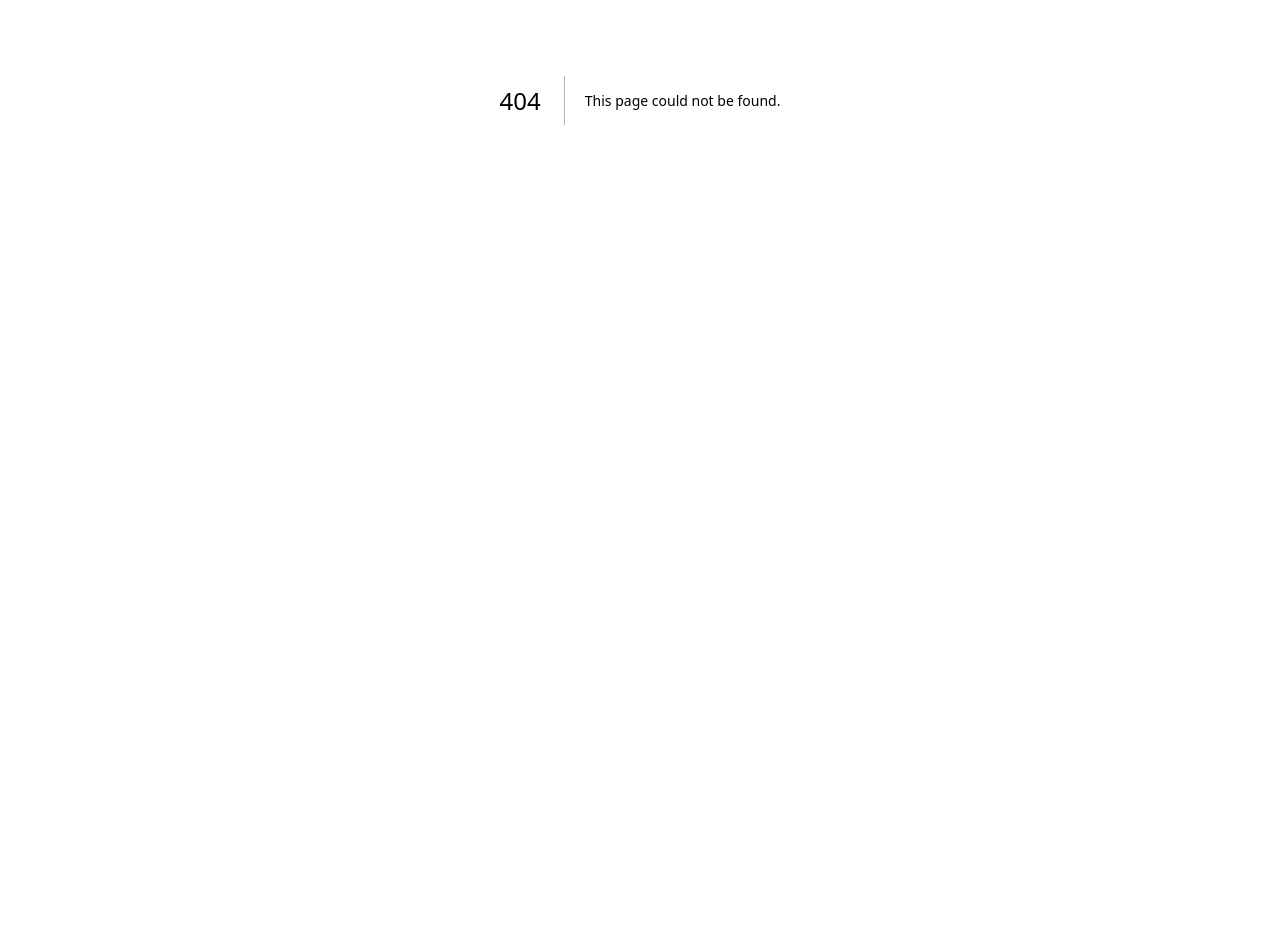
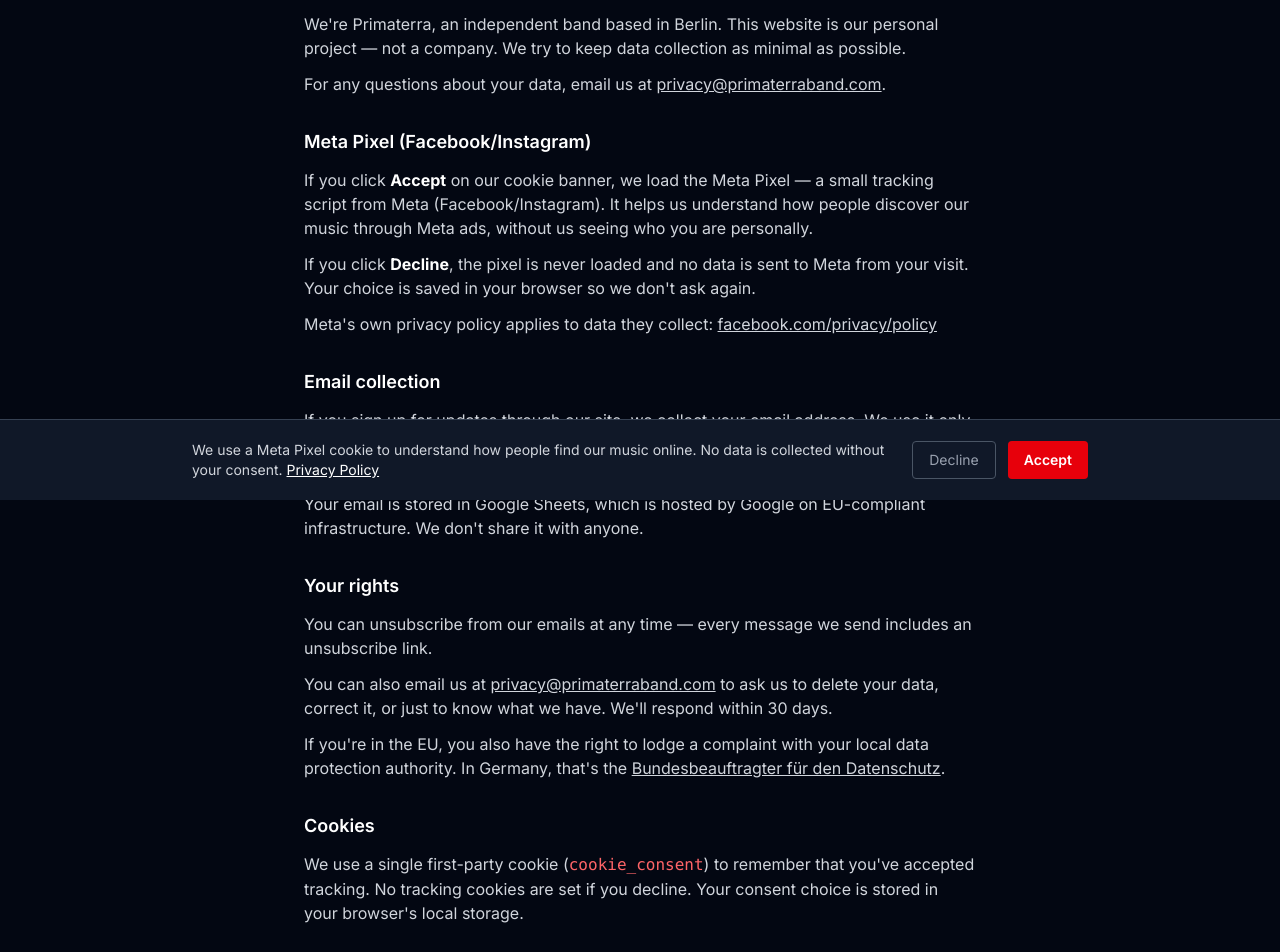
Before and after one commit to admin-primaterra/website, a Next.js app: page /privacy in a window 1280 px wide. Before the commit this address had no page. Shown: the part 300-1252 px from the top of the page. Before the commit the page ends 800 px from the top, so only its background shows below. Built offline with nearby package versions, Linux system fonts and the light colour scheme; no server answers.

Commit message:
consent and privacy policy

```diff
--- a/src/app/layout.tsx
+++ b/src/app/layout.tsx
@@ -2,6 +2,8 @@
 import { Inter } from "next/font/google";
 import "./globals.css";
 import Navbar from "@/components/Navbar";
+import Footer from "@/components/Footer";
+import CookieConsent from "@/components/CookieConsent";
 
 const inter = Inter({ subsets: ["latin"] });
 
@@ -51,7 +53,8 @@
         {/* 2. The main page content (Home, Gallery, etc.) */}
         {children}
 
-        {/* Optional: Add a Footer component here later */}
+        <Footer />
+        <CookieConsent />
       </body>
     </html>
   );
--- /dev/null
+++ b/src/app/privacy/page.tsx
@@ -0,0 +1,119 @@
+import Link from 'next/link';
+
+export const metadata = {
+  title: 'Privacy Policy | Primaterra',
+};
+
+export default function PrivacyPolicy() {
+  return (
+    <main className="min-h-screen bg-gray-950 text-gray-300 px-6 py-24">
+      <div className="max-w-2xl mx-auto space-y-8">
+
+        <div>
+          <Link href="/" className="text-sm text-gray-500 hover:text-white transition">
+            ← Back to site
+          </Link>
+        </div>
+
+        <h1 className="text-3xl font-bold text-white uppercase tracking-widest">
+          Privacy Policy
+        </h1>
+        <p className="text-gray-500 text-sm">Last updated: June 2026</p>
+
+        <section className="space-y-3">
+          <h2 className="text-lg font-semibold text-white">Who we are</h2>
+          <p>
+            We&apos;re Primaterra, an independent band based in Berlin. This website is our
+            personal project — not a company. We try to keep data collection as minimal
+            as possible.
+          </p>
+          <p>
+            For any questions about your data, email us at{' '}
+            <a href="mailto:privacy@primaterraband.com" className="underline hover:text-white transition">
+              privacy@primaterraband.com
+            </a>
+            .
+          </p>
+        </section>
+
+        <section className="space-y-3">
+          <h2 className="text-lg font-semibold text-white">Meta Pixel (Facebook/Instagram)</h2>
+          <p>
+            If you click <strong className="text-white">Accept</strong> on our cookie banner,
+            we load the Meta Pixel — a small tracking script from Meta (Facebook/Instagram).
+            It helps us understand how people discover our music through Meta ads, without
+            us seeing who you are personally.
+          </p>
+          <p>
+            If you click <strong className="text-white">Decline</strong>, the pixel is never
+            loaded and no data is sent to Meta from your visit. Your choice is saved in your
+            browser so we don&apos;t ask again.
+          </p>
+          <p>
+            Meta&apos;s own privacy policy applies to data they collect:{' '}
+            <a
+              href="https://www.facebook.com/privacy/policy"
+              target="_blank"
+              rel="noopener noreferrer"
+              className="underline hover:text-white transition"
+            >
+              facebook.com/privacy/policy
+            </a>
+          </p>
+        </section>
+
+        <section className="space-y-3">
+          <h2 className="text-lg font-semibold text-white">Email collection</h2>
+          <p>
+            If you sign up for updates through our site, we collect your email address.
+            We use it only to send you news about Primaterra — new music, shows, that
+            kind of thing. Nothing else.
+          </p>
+          <p>
+            Your email is stored in Google Sheets, which is hosted by Google on EU-compliant
+            infrastructure. We don&apos;t share it with anyone.
+          </p>
+        </section>
+
+        <section className="space-y-3">
+          <h2 className="text-lg font-semibold text-white">Your rights</h2>
+          <p>
+            You can unsubscribe from our emails at any time — every message we send
+            includes an unsubscribe link.
+          </p>
+          <p>
+            You can also email us at{' '}
+            <a href="mailto:privacy@primaterraband.com" className="underline hover:text-white transition">
+              privacy@primaterraband.com
+            </a>{' '}
+            to ask us to delete your data, correct it, or just to know what we have.
+            We&apos;ll respond within 30 days.
+          </p>
+          <p>
+            If you&apos;re in the EU, you also have the right to lodge a complaint with your
+            local data protection authority. In Germany, that&apos;s the{' '}
+            <a
+              href="https://www.bfdi.bund.de"
+              target="_blank"
+              rel="noopener noreferrer"
+              className="underline hover:text-white transition"
+            >
+              Bundesbeauftragter für den Datenschutz
+            </a>
+            .
+          </p>
+        </section>
+
+        <section className="space-y-3">
+          <h2 className="text-lg font-semibold text-white">Cookies</h2>
+          <p>
+            We use a single first-party cookie (<code className="text-red-400">cookie_consent</code>)
+            to remember that you&apos;ve accepted tracking. No tracking cookies are set if you decline.
+            Your consent choice is stored in your browser&apos;s local storage.
+          </p>
+        </section>
+
+      </div>
+    </main>
+  );
+}
--- /dev/null
+++ b/src/components/CookieConsent.tsx
@@ -0,0 +1,83 @@
+'use client';
+import { useState, useEffect } from 'react';
+import Script from 'next/script';
+import Link from 'next/link';
+
+const PIXEL_ID = process.env.NEXT_PUBLIC_META_PIXEL_ID;
+const CONSENT_KEY = 'cookie_consent_choice';
+
+export default function CookieConsent() {
+  const [visible, setVisible] = useState(false);
+  const [consented, setConsented] = useState(false);
+
+  useEffect(() => {
+    const stored = localStorage.getItem(CONSENT_KEY);
+    if (!stored) {
+      setVisible(true);
+    } else if (stored === 'accepted') {
+      setConsented(true);
+    }
+  }, []);
+
+  const accept = () => {
+    localStorage.setItem(CONSENT_KEY, 'accepted');
+    document.cookie = 'cookie_consent=true; max-age=2592000; path=/; SameSite=Lax';
+    setConsented(true);
+    setVisible(false);
+    window.dispatchEvent(new CustomEvent('cookieConsentAccepted'));
+  };
+
+  const decline = () => {
+    localStorage.setItem(CONSENT_KEY, 'declined');
+    setVisible(false);
+  };
+
+  return (
+    <>
+      {consented && PIXEL_ID && (
+        <Script id="meta-pixel" strategy="afterInteractive">
+          {`
+            !function(f,b,e,v,n,t,s)
+            {if(f.fbq)return;n=f.fbq=function(){n.callMethod?
+            n.callMethod.apply(n,arguments):n.queue.push(arguments)};
+            if(!f._fbq)f._fbq=n;n.push=n;n.loaded=!0;n.version='2.0';
+            n.queue=[];t=b.createElement(e);t.async=!0;
+            t.src=v;s=b.getElementsByTagName(e)[0];
+            s.parentNode.insertBefore(t,s)}(window, document,'script',
+            'https://connect.facebook.net/en_US/fbevents.js');
+            fbq('init', '${PIXEL_ID}');
+            fbq('track', 'PageView');
+          `}
+        </Script>
+      )}
+
+      {visible && (
+        <div className="fixed bottom-0 left-0 right-0 z-50 bg-gray-900 border-t border-gray-700 px-6 py-5">
+          <div className="max-w-4xl mx-auto flex flex-col sm:flex-row items-start sm:items-center gap-4">
+            <p className="text-gray-300 text-sm flex-1">
+              We use a Meta Pixel cookie to understand how people find our music online.
+              No data is collected without your consent.{' '}
+              <Link href="/privacy" className="underline text-white hover:text-red-400 transition">
+                Privacy Policy
+              </Link>
+            </p>
+            <div className="flex gap-3 shrink-0">
+              <button
+                onClick={decline}
+                className="px-4 py-2 text-sm text-gray-400 border border-gray-600 hover:border-gray-400 transition rounded"
+              >
+                Decline
+              </button>
+              <button
+                onClick={accept}
+                className="px-4 py-2 text-sm font-semibold bg-red-600 hover:bg-red-700 text-white transition rounded"
+              >
+                Accept
+              </button>
+            </div>
+          </div>
+        </div>
+      )}
+    </>
+  );
+}
--- /dev/null
+++ b/src/components/Footer.tsx
@@ -0,0 +1,14 @@
+import Link from 'next/link';
+
+export default function Footer() {
+  return (
+    <footer className="bg-black text-gray-500 text-sm py-8 px-4 text-center border-t border-gray-800">
+      <div className="max-w-4xl mx-auto flex flex-col sm:flex-row items-center justify-between gap-2">
+        <p>© {new Date().getFullYear()} Primaterra. All rights reserved.</p>
+        <Link href="/privacy" className="hover:text-white transition">
+          Privacy Policy
+        </Link>
+      </div>
+    </footer>
+  );
+}
--- a/src/components/PromoSection.tsx
+++ b/src/components/PromoSection.tsx
@@ -1,10 +1,59 @@
-// You'll need to use the Image component for optimized image loading
+'use client';
+import { useEffect, useRef, useState } from 'react';
 import Image from "next/image";
 import Spotify from '@/assets/images/icon-spotify.png';
 import AppleMusic from '@/assets/images/icon-apple-music.png';
 import YoutubeMusic from '@/assets/images/icon-youtube-music.png';
 
+declare global {
+  interface Window {
+    fbq?: (...args: unknown[]) => void;
+  }
+}
+
+const SPOTIFY_BASE = "https://open.spotify.com/embed/track/2VOTjoPEOJvyoZjGuShoj7?utm_source=generator&si=6790a4f48eaa4ce1";
+
 export default function PromoSection() {
+  const playerRef = useRef<HTMLDivElement>(null);
+  const [playerSrc, setPlayerSrc] = useState('');
+  const justAccepted = useRef(false);
+  const isVisible = useRef(false);
+
+  useEffect(() => {
+    // Returning visitor — load player normally, no autoplay
+    if (localStorage.getItem('cookie_consent_choice') === 'accepted') {
+      setPlayerSrc(SPOTIFY_BASE);
+    }
+
+    const observer = new IntersectionObserver(([entry]) => {
+      if (!entry.isIntersecting) return;
+      isVisible.current = true;
+      window.fbq?.('track', 'ViewContent', { content_name: 'Deconstruct - Spotify Player' });
+      if (justAccepted.current) {
+        setPlayerSrc(SPOTIFY_BASE + '&autoplay=1');
+      }
+      observer.disconnect();
+    }, { threshold: 0.5 });
+
+    if (playerRef.current) observer.observe(playerRef.current);
+
+    // Fired by CookieConsent when user clicks Accept
+    const onAccept = () => {
+      justAccepted.current = true;
+      if (isVisible.current) {
+        // Player already on screen — start immediately
+        setPlayerSrc(SPOTIFY_BASE + '&autoplay=1');
+      }
+      // Not visible yet — observer will trigger autoplay on scroll
+    };
+
+    window.addEventListener('cookieConsentAccepted', onAccept);
+    return () => {
+      observer.disconnect();
+      window.removeEventListener('cookieConsentAccepted', onAccept);
+    };
+  }, []);
+
   return (
     <section className="py-20 bg-gray-900 text-white text-center">
       <div className="max-w-4xl mx-auto px-4 space-y-8">
@@ -15,15 +64,17 @@
         <div className="flex flex-col md:flex-row items-center gap-8">
 
           {/* Spotify Embed */}
-          <div className="w-full md:w-1/2">
+          <div ref={playerRef} className="w-full md:w-1/2">
+            {playerSrc && (
               <iframe
                 style={{ borderRadius: "12px", border: "none" }}
-              src="https://open.spotify.com/embed/track/2VOTjoPEOJvyoZjGuShoj7?utm_source=generator&si=6790a4f48eaa4ce1"
+                src={playerSrc}
                 width="100%"
                 height="352"
                 allow="autoplay; clipboard-write; encrypted-media; fullscreen; picture-in-picture"
                 loading="lazy"
               />
+            )}
           </div>
 
           {/* Description and Links */}
```
Lines whose indentation alone changed are shown as unchanged.
